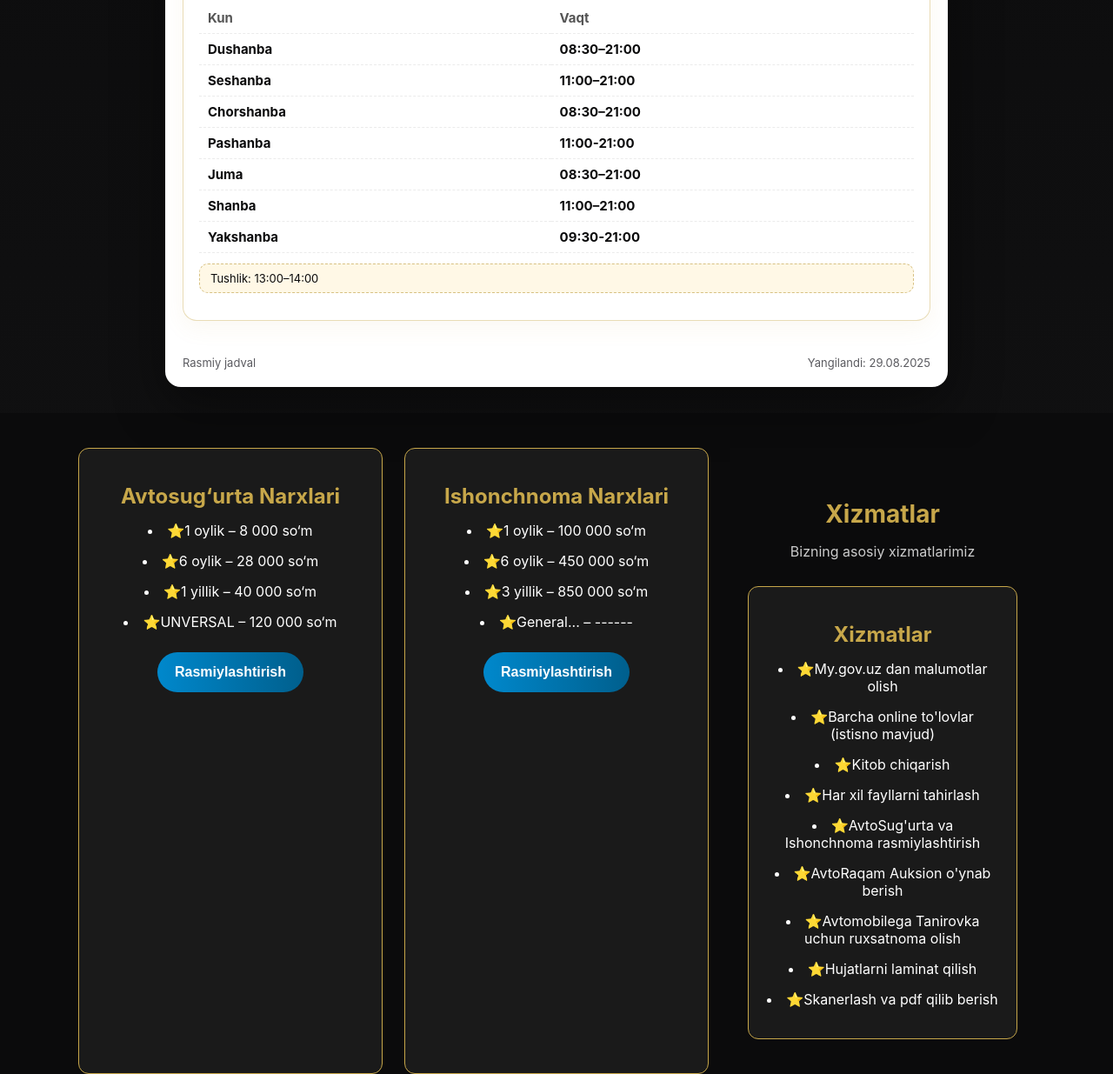
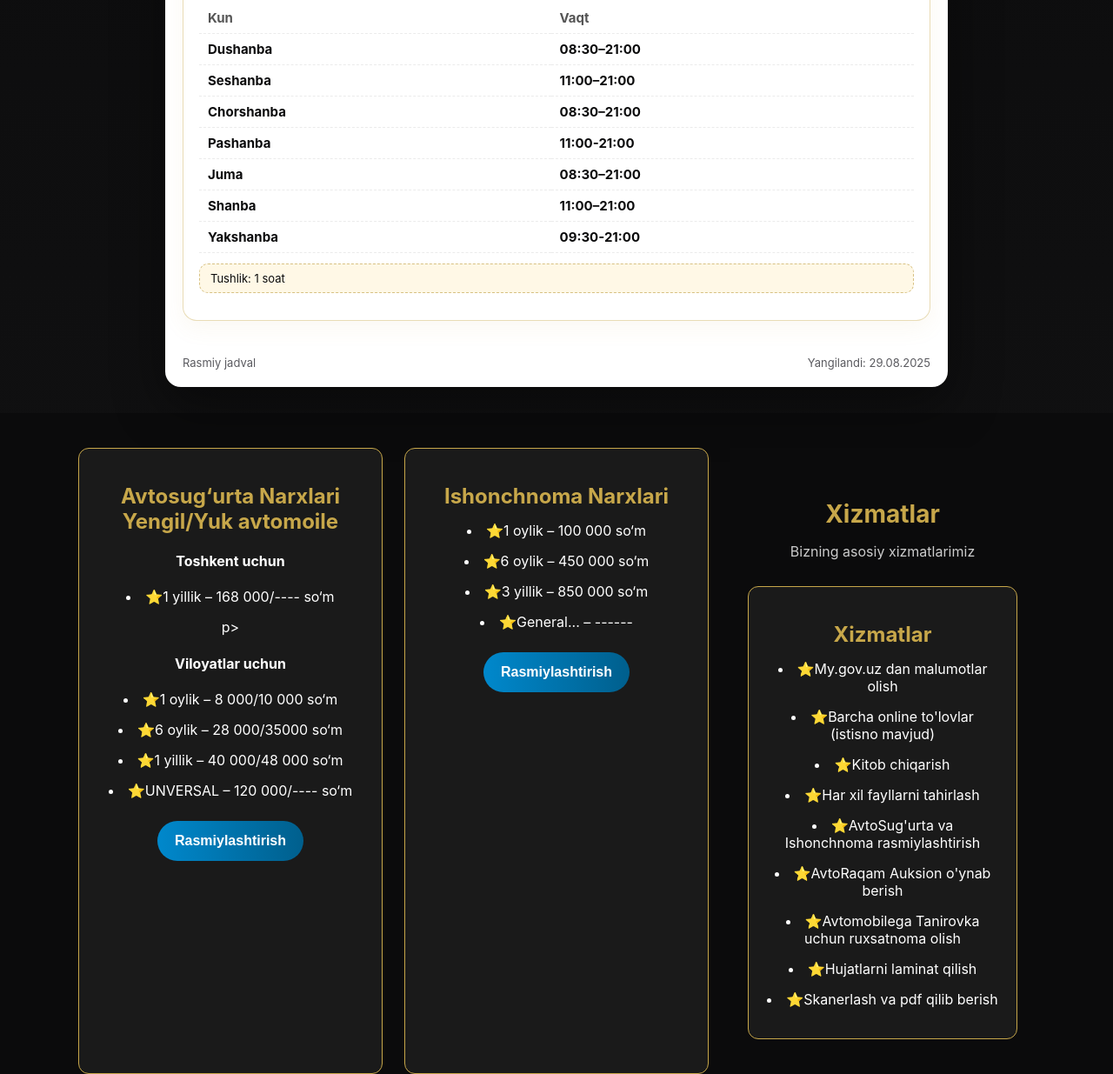
Before and after one commit to ShaxobiddinMallayev/Shaxobiddin, a plain HTML site: page index.html in a window 1280 px wide. Shown: the part 592-1827 px from the top of the page at 87% size. Drawn offline with Linux system fonts and the light colour scheme.

Commit message:
Update index.html

```diff
--- a/index.html
+++ b/index.html
@@ -651,7 +651,7 @@ nav ul {
               <tr><td>Yakshanba</td><td>09:30-21:00</td></tr>
             </tbody>
           </table>
-          <p class="note">Tushlik: 13:00–14:00</p>
+          <p class="note">Tushlik: 1 soat</p>
         </section>
       </div>
      <div class="footer">
@@ -668,11 +668,14 @@ nav ul {
 
 <div class="services-grid" id="services">
 <div class="service-card"  id="autosugurta">
-      <h2>Avtosug‘urta Narxlari</h2>
-      <p><li>⭐1 oylik – 8 000 so‘m</li></p>
-      <p><li>⭐6 oylik – 28 000 so‘m</li></p>
-      <p><li>⭐1 yillik – 40 000 so‘m</li></p>
-      <p><li>⭐UNVERSAL – 120 000 so‘m</li></p>
+      <h2>Avtosug‘urta Narxlari Yengil/Yuk avtomoile</h2>
+      <h4>Toshkent uchun</h4>
+      <p><li>⭐1 yillik – 168 000/---- so‘m</li></p>p>
+      <h4>Viloyatlar uchun</h4>
+      <p><li>⭐1 oylik – 8 000/10 000 so‘m</li></p>
+      <p><li>⭐6 oylik – 28 000/35000 so‘m</li></p>
+      <p><li>⭐1 yillik – 40 000/48 000 so‘m</li></p>
+      <p><li>⭐UNVERSAL – 120 000/---- so‘m</li></p>
       <a href="https://t.me/sidiqivich" target="_blank"><button class="btn telegram">Rasmiylashtirish</button></a>
 </div>
 
```
